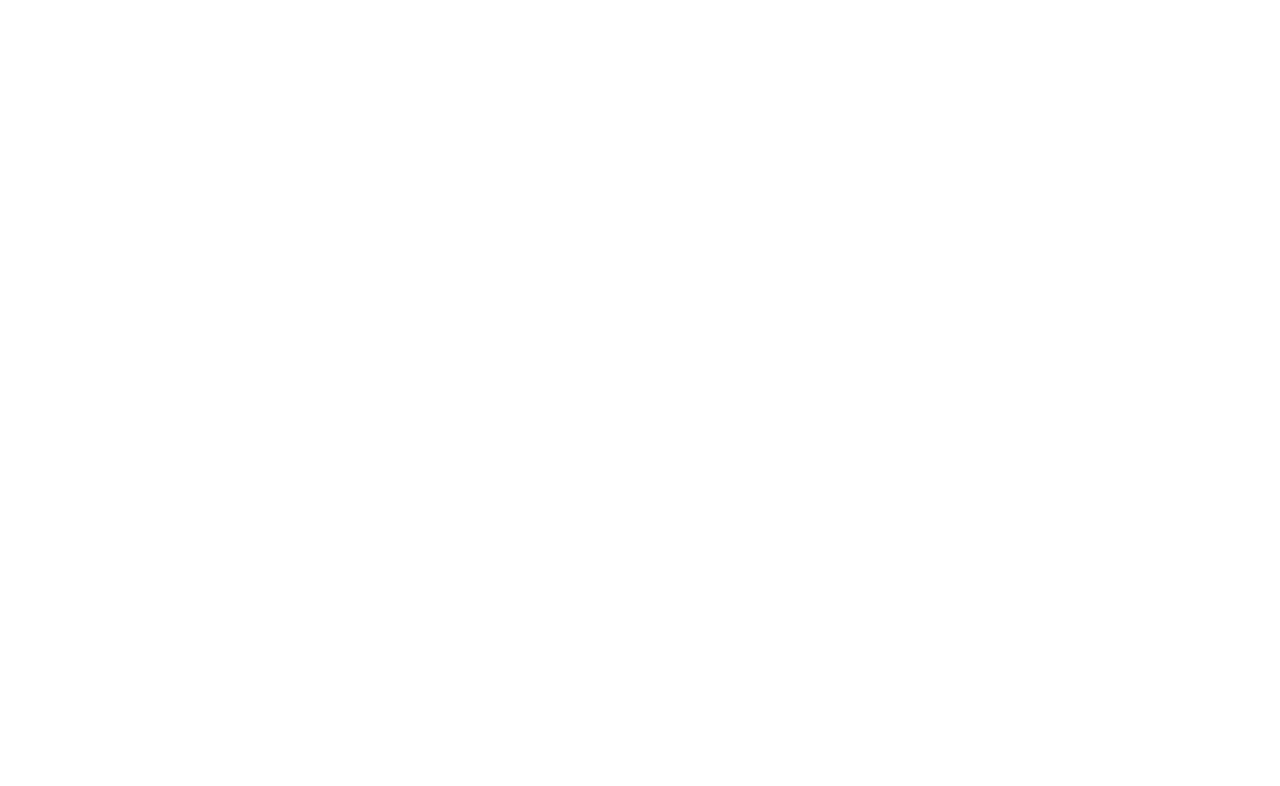
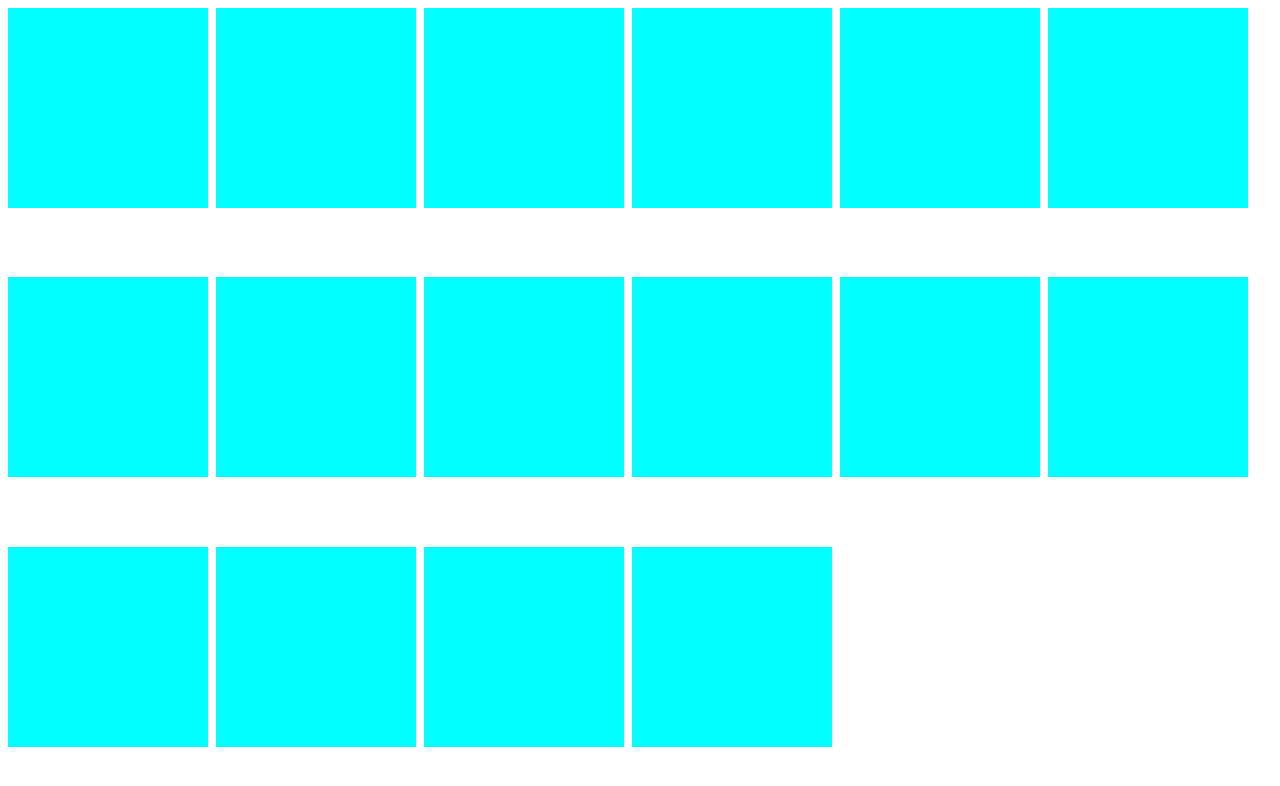
Before and after one commit to sullivan-william/Etch-A-Sketch, a plain HTML site: page index.html in a window 1280 px wide. Drawn offline with Linux system fonts and the light colour scheme.

Commit message:
Create function to generate specific number of square divs

```diff
--- a/index.html
+++ b/index.html
@@ -7,7 +7,8 @@
     <link rel="stylesheet" href="style.css">
 </head>
 <body>
-
+    <div id="canvas">
+    </div>
     <script src="main.js"></script>
 </body>
 </html>
--- a/main.js
+++ b/main.js
@@ -0,0 +1,10 @@
+const canvas = document.querySelector('#canvas')
+
+function fillCanvas(num) {
+    for (let i = 0; i < num; i++) {
+        let div = document.createElement('div')
+        canvas.appendChild(div)
+    }
+}
+
+fillCanvas(16)
--- a/style.css
+++ b/style.css
@@ -0,0 +1,13 @@
+#canvas {
+    display: flex;
+    gap: 8px;
+    height: 100vh;
+    width: 100vw;
+    flex-wrap: wrap;
+}
+
+#canvas > div {
+    background-color: aqua;
+    height: 200px;
+    width: 200px;
+}
```
